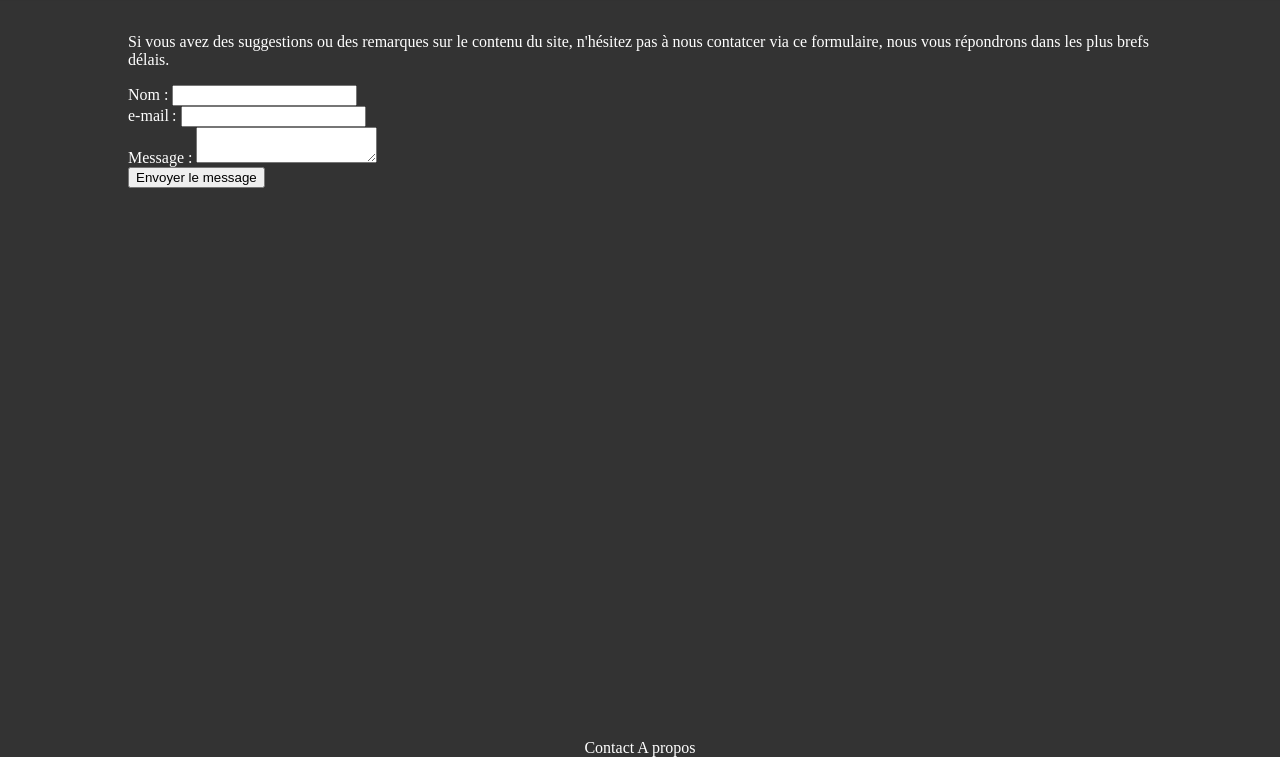
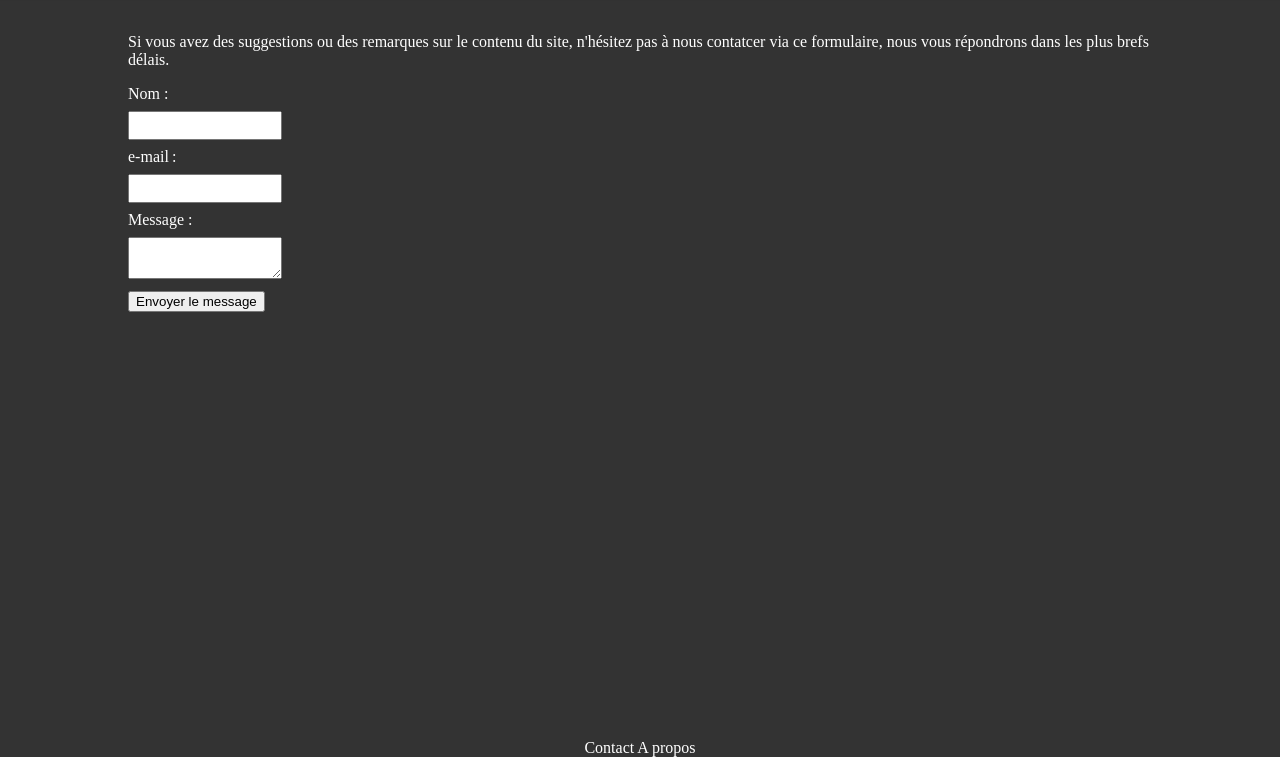
Before and after one commit to EvoSix/HTML-CSS, a plain HTML site: page Contact.html in a window 1280 px wide. Shown: the part 83-840 px from the top of the page. Drawn offline with Linux system fonts and the light colour scheme.

Commit message:
Formulaire

```diff
--- a/Contact.html
+++ b/Contact.html
@@ -31,18 +31,16 @@
 		<section>
 			<p>Si vous avez des suggestions ou des remarques sur le contenu du site, n'hésitez pas à nous contatcer via ce formulaire, nous vous répondrons dans les plus brefs délais.</p>
 			<form action="/ma-page-de-traitement" method="post">
-				<div>
+
 					<label for="name">Nom :</label>
 					<input type="text" id="name" name="user_name">
-				</div>
-				<div>
+
 					<label for="mail">e-mail :</label>
 					<input type="email" id="mail" name="user_mail">
-				</div>
-				<div>
+
 					<label for="msg">Message :</label>
 					<textarea id="msg" name="user_message"></textarea>
-				</div>
+
 			</form>
 			<div>
 				<a href="Merci.html" ><button type="submit">Envoyer le message</button></a>
--- a/Style.css
+++ b/Style.css
@@ -98,3 +98,25 @@ left: 0%;
  .OS img {
 	 width:40%;
  }
+
+ input[type=text] {
+  width: 15%;
+  padding: 5px 20px;
+  margin: 8px 0;
+  box-sizing: border-box;
+}
+input[type=email] {
+  width: 15%;
+  padding: 5px 20px;
+  margin: 8px 0;
+  box-sizing: border-box;
+}
+textarea {
+  width: 15%;
+  padding: 5px 20px;
+  margin: 8px 0;
+  box-sizing: border-box;
+}
+ label{
+	 display:block;
+ }
```
